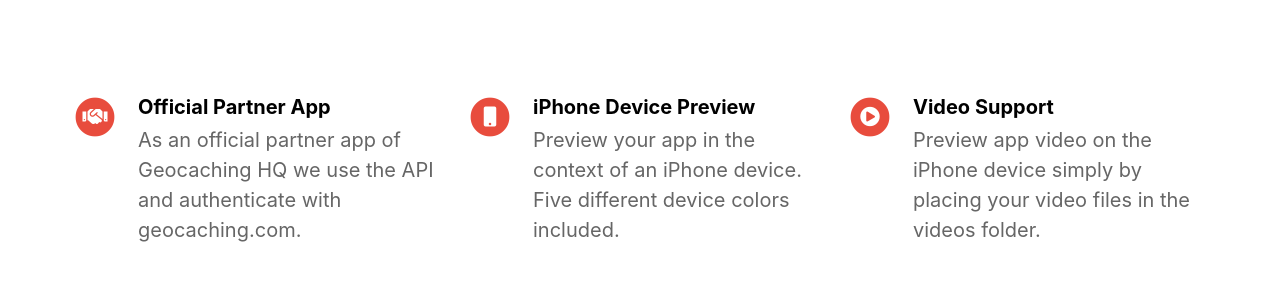
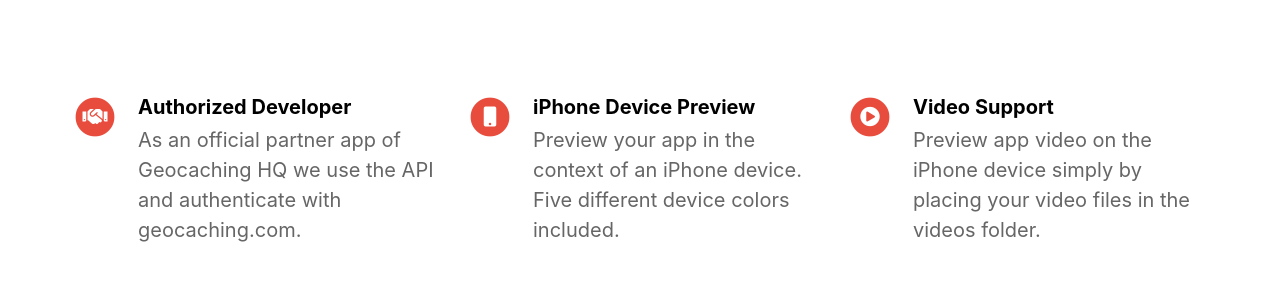
Before and after one commit to nnhubbard/waymarkly-website, a Jekyll site: the page built from index.html, in a window 1280 px wide. Shown: the part 987-1275 px from the top of the page. Built offline with Jekyll 4.4.1, drawn with Linux system fonts in a browser that asks for light colours; nearby versions of some CDN libraries.

Commit message:
Update _config.yml

```diff
--- a/_config.yml
+++ b/_config.yml
@@ -32,7 +32,7 @@
 # Feature List                            Edit, add or remove features to be presented.
 features                                  :
 
-  - title                                 : Official Partner App
+  - title                                 : Authorized Developer
     description                           : As an official partner app of Geocaching HQ we use the API and authenticate with geocaching.com.
     fontawesome_icon_name                 : handshake
 
```
